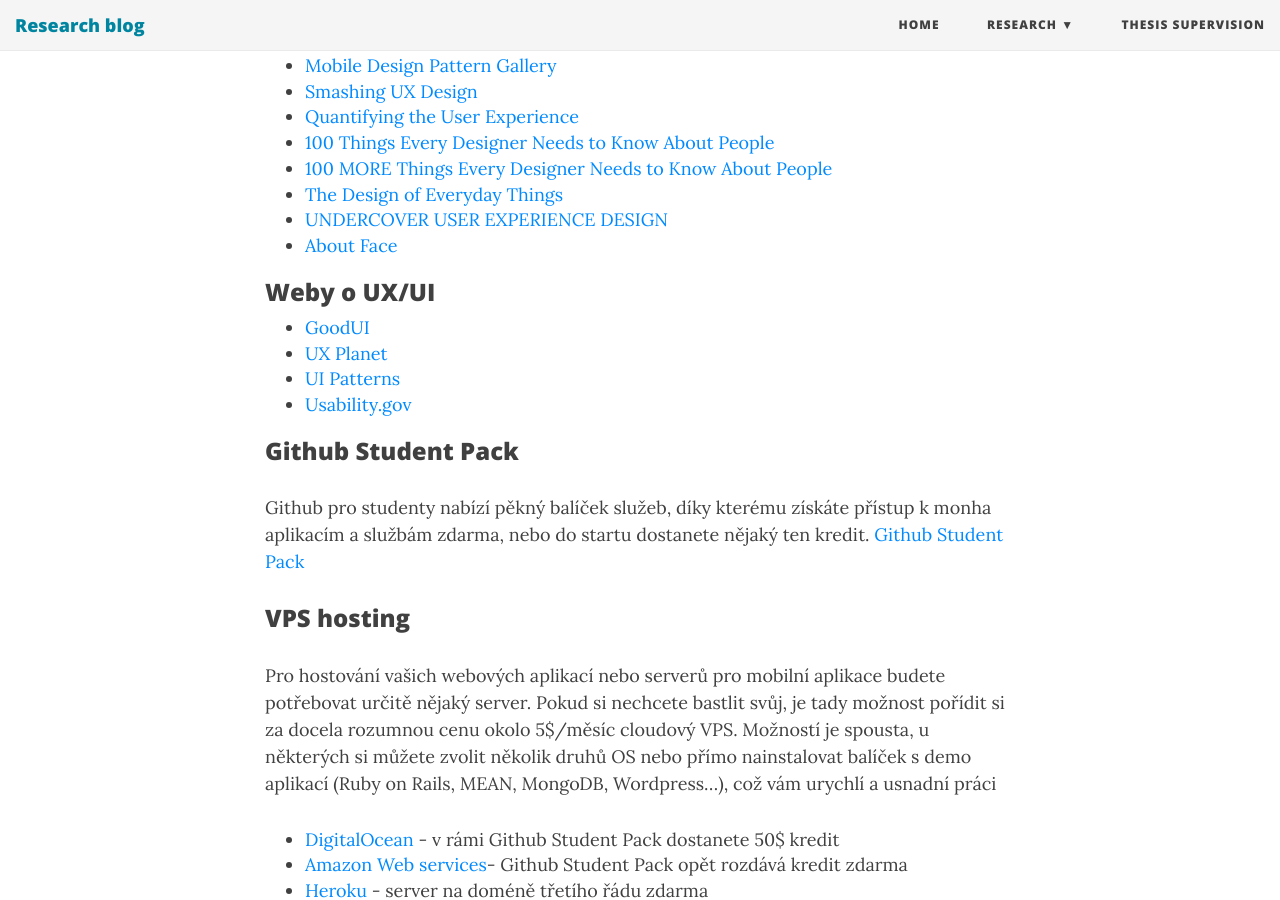
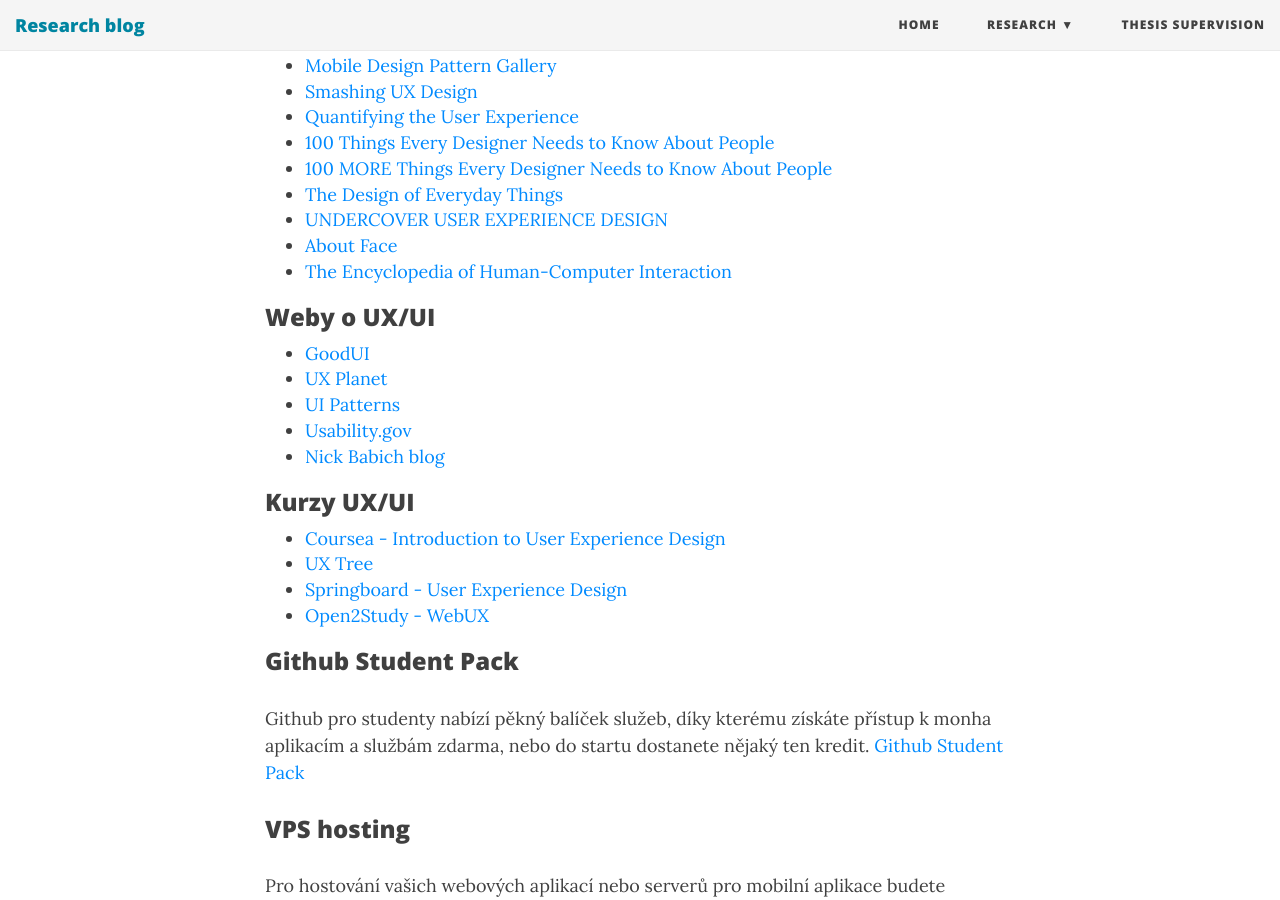
Before and after one commit to ibambusek/ibambusek.github.io, a Jekyll site: the page built from thesis.md, in a window 1280 px wide and 900 px high, scrolled down 2341 px. Built offline with Jekyll 4.4.1, drawn with Linux system fonts in a browser that asks for light colours; nearby versions of some CDN libraries.

Commit message:
UX courses

```diff
--- a/thesis.md
+++ b/thesis.md
@@ -76,12 +76,20 @@ Vždy se podívejte na hodnocení vedoucího/oponenta a známku, ať si udělát
 - [The Design of Everyday Things](https://www.amazon.com/Design-Everyday-Things-Revised-Expanded/dp/0465050654/ref=sr_1_1?s=books&ie=UTF8&qid=1476305294&sr=1-1&keywords=design+of+everyday+things)
 - [UNDERCOVER USER EXPERIENCE DESIGN](http://undercoverux.com/index.php)
 - [About Face](http://feiramoderna.net/download/pos-positivo/COOPER-Alan/About_Face_3-The_Essentials_of_Interaction_Design.pdf)
+- [The Encyclopedia of Human-Computer Interaction](https://www.interaction-design.org/literature/book/the-encyclopedia-of-human-computer-interaction-2nd-ed)
 
 ### Weby o UX/UI
 - [GoodUI](http://www.goodui.org/)
 - [UX Planet](https://uxplanet.org/)
 - [UI Patterns](http://ui-patterns.com/)
 - [Usability.gov](https://www.usability.gov/)
+- [Nick Babich blog](http://babich.biz/tag/ux/)
+
+### Kurzy UX/UI
+- [Coursea - Introduction to User Experience Design](https://www.coursera.org/learn/user-experience-design)
+- [UX Tree](http://uxtree.io/)
+- [Springboard - User Experience Design](http://snip.ly/gifot#https://www.springboard.com/learning-paths/user-experience-design)
+- [Open2Study - WebUX](https://www.open2study.com/courses/user-experience-for-the-web)
 
 ### Github Student Pack
 Github pro studenty nabízí pěkný balíček služeb, díky kterému získáte přístup k monha aplikacím a službám zdarma, nebo do startu dostanete nějaký ten kredit. [Github Student Pack](https://education.github.com/pack)
```
